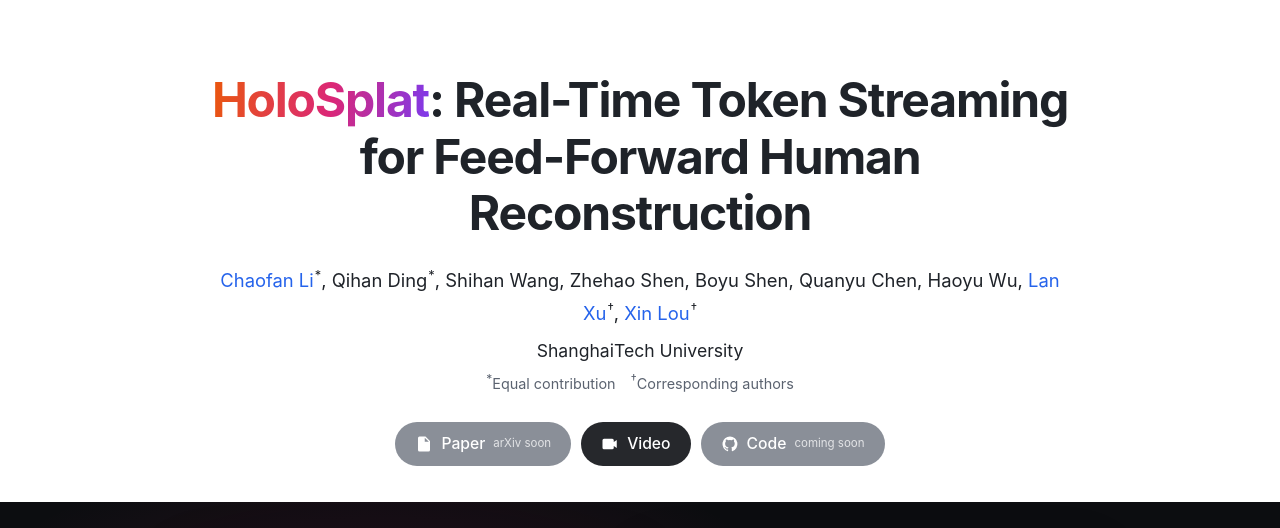
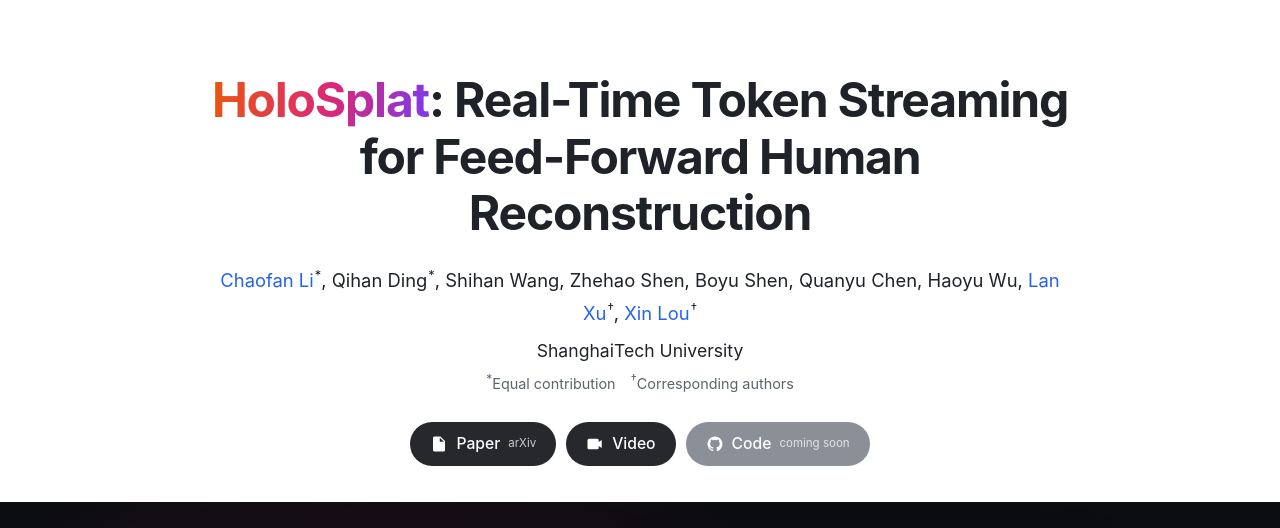
Before and after one commit to Heaticy/HoloSplat, a plain HTML site: page index.html in a window 1280 px wide. Shown: the top 528 px of the page. Drawn offline with Linux system fonts and the light colour scheme.

Commit message:
Paper 按钮链接 arXiv:2611.31140,BibTeX 补 arXiv 编号

```diff
--- a/index.html
+++ b/index.html
@@ -48,10 +48,10 @@
     <p class="notes"><sup>*</sup>Equal contribution &ensp; <sup>&dagger;</sup>Corresponding authors</p>
 
     <nav class="links" aria-label="Paper resources">
-      <span class="button is-soon" title="arXiv link coming soon">
+      <a class="button" href="https://arxiv.org/abs/2611.31140">
         <svg viewBox="0 0 24 24" aria-hidden="true"><path d="M6 2h8l6 6v12a2 2 0 0 1-2 2H6a2 2 0 0 1-2-2V4a2 2 0 0 1 2-2Zm7 1.5V9h5.5L13 3.5ZM8 13h8v1.5H8V13Zm0 3.5h8V18H8v-1.5Z"/></svg>
-        <span>Paper</span><small>arXiv soon</small>
-      </span>
+        <span>Paper</span><small>arXiv</small>
+      </a>
       <a class="button" href="#video">
         <svg viewBox="0 0 24 24" aria-hidden="true"><path d="M4 5h11a2 2 0 0 1 2 2v2.4l4-2.6v10.4l-4-2.6V17a2 2 0 0 1-2 2H4a2 2 0 0 1-2-2V7a2 2 0 0 1 2-2Z"/></svg>
         <span>Video</span>
@@ -383,7 +383,7 @@
   title   = {HoloSplat: Real-Time Token Streaming for Feed-Forward Human Reconstruction},
   author  = {Li, Chaofan and Ding, Qihan and Wang, Shihan and Shen, Zhehao and Shen, Boyu and
              Chen, Quanyu and Wu, Haoyu and Xu, Lan and Lou, Xin},
-  journal = {arXiv preprint},
+  journal = {arXiv preprint arXiv:2611.31140},
   year    = {2026}
 }</code></pre>
     </div>
```
